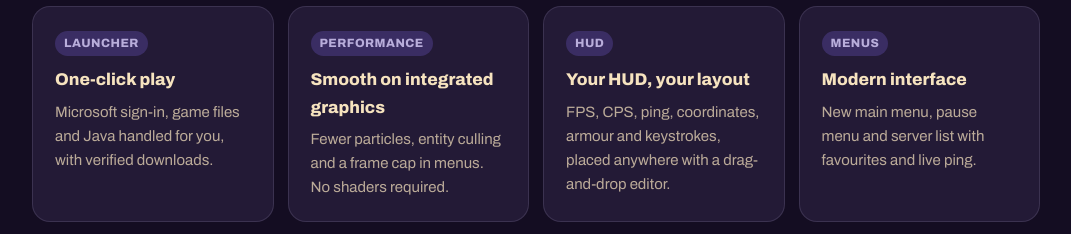
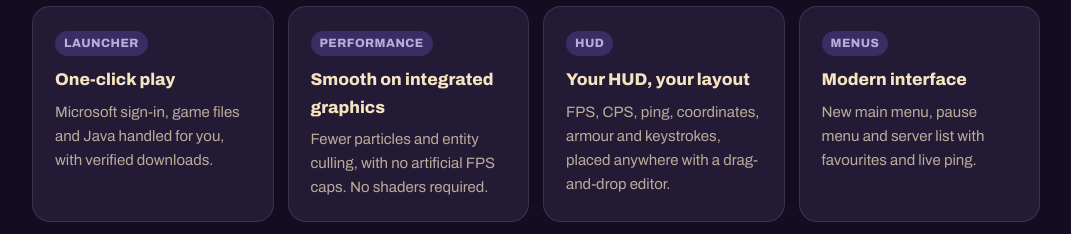
Before and after one commit to zBloodSoul/Betty-Client, a plain HTML site: page index.html in a window 1280 px wide. Shown: the part 1020-1254 px from the top of the page, without its empty margins (104-1175 px from the left). Drawn offline with Linux system fonts and the light colour scheme.

Commit message:
Sito: niente limiti di FPS
Co-Authored-By: Claude Opus 5.5 <noreply@anthropic.com>

```diff
--- a/index.html
+++ b/index.html
@@ -50,7 +50,7 @@
         <p class="sub">Everything runs inside the original game, with no extra mod loader. Betty only adds client-side features that change what <em>you</em> see.</p>
         <div class="grid">
           <div class="card"><span class="tag">Launcher</span><h3>One-click play</h3><p>Microsoft sign-in, game files and Java handled for you, with verified downloads.</p></div>
-          <div class="card"><span class="tag">Performance</span><h3>Smooth on integrated graphics</h3><p>Fewer particles, entity culling and a frame cap in menus. No shaders required.</p></div>
+          <div class="card"><span class="tag">Performance</span><h3>Smooth on integrated graphics</h3><p>Fewer particles and entity culling, with no artificial FPS caps. No shaders required.</p></div>
           <div class="card"><span class="tag">HUD</span><h3>Your HUD, your layout</h3><p>FPS, CPS, ping, coordinates, armour and keystrokes, placed anywhere with a drag-and-drop editor.</p></div>
           <div class="card"><span class="tag">Menus</span><h3>Modern interface</h3><p>New main menu, pause menu and server list with favourites and live ping.</p></div>
           <div class="card"><span class="tag">Cosmetics</span><h3>Capes and wings</h3><p>Animated cosmetics rendered on your own player only. They never change gameplay.</p></div>
```
